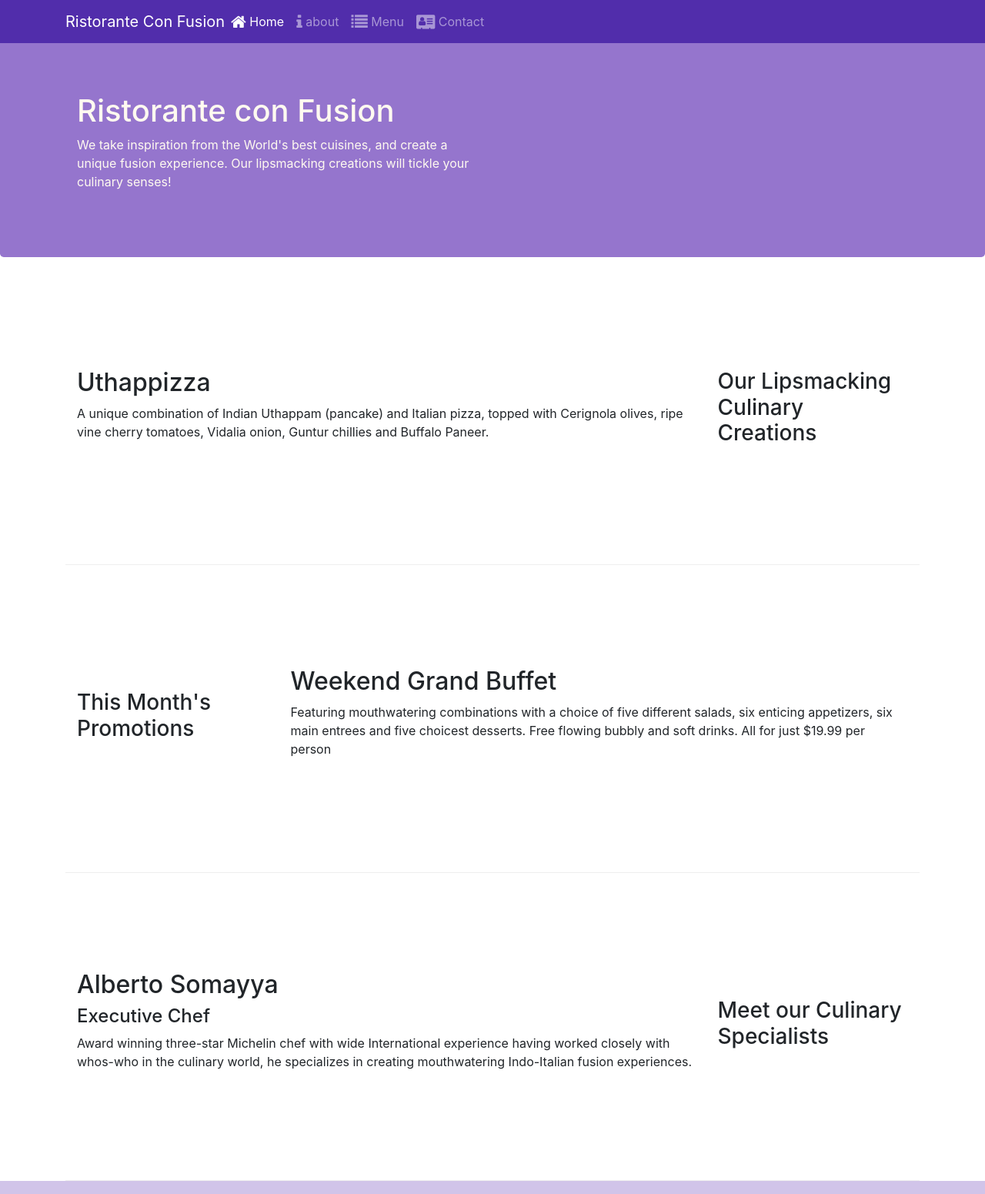
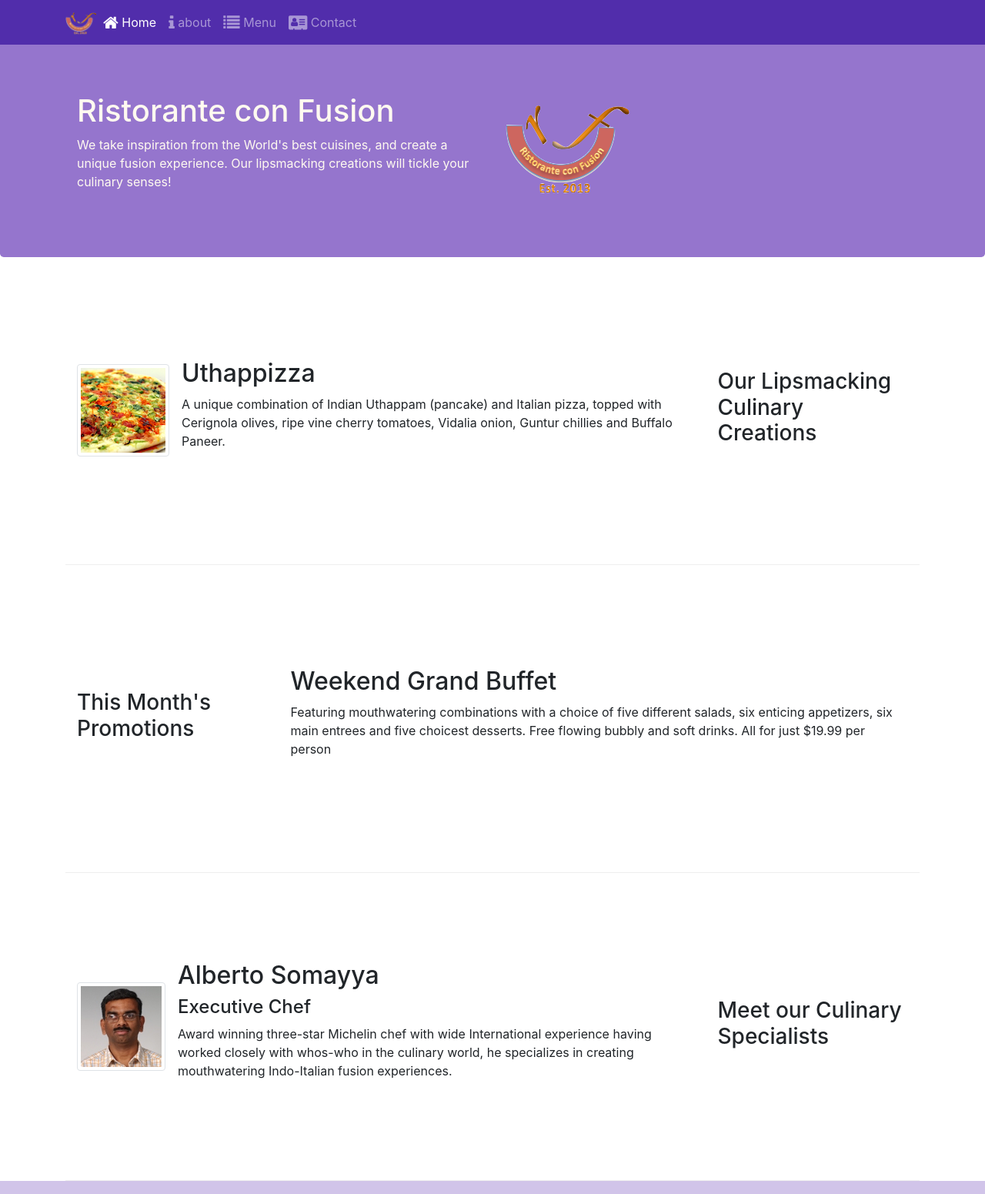
Before and after one commit to coolrejve/Bootstrap4-project, a website: page index.html in a window 1280 px wide. Shown: the top 1551 px of the page at 77% size. Drawn offline with nearby package versions, Linux system fonts and the light colour scheme.

Commit message:
Images and Media

```diff
--- a/index.html
+++ b/index.html
@@ -21,7 +21,7 @@
            <button class="navbar-toggler" type="button" data-toggle="collapse" data-target="#Navbar">
                <span class="navbar-toggler-icon"></span>
            </button>
-            <a class="navbar-brand mr-auto" href="#">Ristorante Con Fusion</a>
+            <a class="navbar-brand mr-auto" href="#"><img src="img/logo.png" height="30" width="41"></a>
             <div class="collapse navbar-collapse" id="Navbar">
                 <ul class="navbar-nav mr-auto">
                     <li class="nav-item active"><a class="nav-link" href="#"><span class="fa fa-home fa-lg"></span> Home</a></li>
@@ -40,7 +40,8 @@
                     <h1>Ristorante con Fusion</h1>
                     <p class="d-none d-sm-block">We take inspiration from the World's best cuisines, and create a unique fusion experience. Our lipsmacking creations will tickle your culinary senses!</p>
                 </div>
-                <div class="col-12 col-sm">
+                <div class="col-12 col-sm align-self-center">
+                    <img src="img/logo.png" class="img-fluid">
                 </div>
             </div>
         </div>
@@ -52,8 +53,17 @@
                 <h3>Our Lipsmacking Culinary Creations</h3>
             </div>
             <div class="col col-sm order-sm-first col-md">
-                <h2>Uthappizza</h2>
-                <p class="d-none d-sm-block">A unique combination of Indian Uthappam (pancake) and Italian pizza, topped with Cerignola olives, ripe vine cherry tomatoes, Vidalia onion, Guntur chillies and Buffalo Paneer.</p>
+                <div class="media">
+                    <img class="d-flex mr-3 img-thumbnail align-self-center"
+                                    src="img/uthappizza.png" alt="Uthappizza">
+                        <div class="media-body">
+                            <h2 class="mt-0">Uthappizza</h2>
+                            <p class="d-none d-sm-block">A unique combination of Indian Uthappam (pancake) and
+                                Italian pizza, topped with Cerignola olives, ripe vine
+                                cherry tomatoes, Vidalia onion, Guntur chillies and
+                                Buffalo Paneer.</p>
+                        </div>
+                </div>
             </div>
         </div>
 
@@ -73,9 +83,19 @@
                 <h3>Meet our Culinary Specialists</h3>
             </div>
             <div class="col col-sm order-sm-first col-md">
-                <h2>Alberto Somayya</h2>
-                <h4>Executive Chef</h4>
-                <p class="d-none d-sm-block">Award winning three-star Michelin chef with wide International experience having worked closely with whos-who in the culinary world, he specializes in creating mouthwatering Indo-Italian fusion experiences. </p>
+                <div class="media">
+                    <img class="d-flex mr-3 img-thumbnail align-self-center"
+                            src="img/alberto.png" alt="Alberto Somayya">
+                        <div class="media-body">
+                            <h2 class="mt-0">Alberto Somayya</h2>
+                            <h4>Executive Chef</h4>
+                            <p class="d-none d-sm-block">Award winning three-star Michelin chef with wide
+                                International experience having worked closely with
+                                whos-who in the culinary world, he specializes in
+                                creating mouthwatering Indo-Italian fusion experiences.
+                            </p>
+                        </div>
+                </div>
             </div>
         </div>
     </div>
```
Also changed, not shown: aboutus.html (+4 -3 lines), contactus.html (+3 -2 lines), img/alberto.png (added), img/buffet.png (added), img/logo.png (added), img/uthappizza.png (added), 1 other file.
